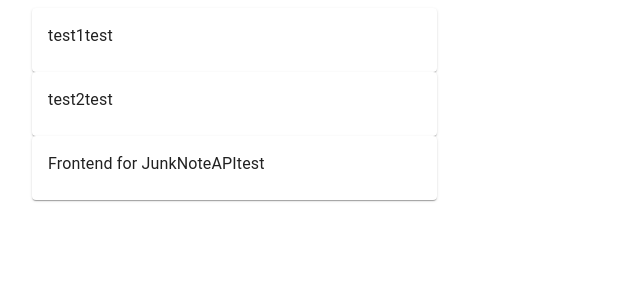
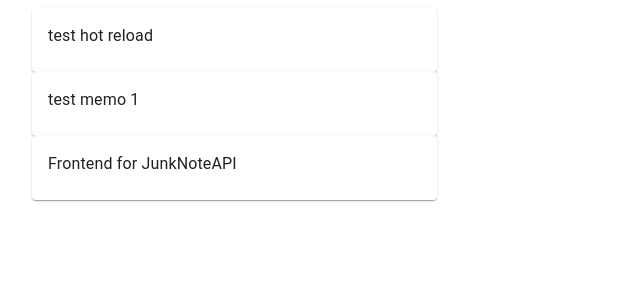
Before and after one commit to shin-hama/JunkNote, a React app: page / in a window 1280 px wide. Shown: the top 300 px of the page, without its empty margins (0-640 px from the left). Built offline with nearby package versions, Linux system fonts and the light colour scheme.

Commit message:
MAINT: Make to hot reload in docker contanier

```diff
--- a/docker-compose.yaml
+++ b/docker-compose.yaml
@@ -14,3 +14,4 @@ services:
     ports:
       - '3000:3000'
     tty: true
+    command: yarn dev
--- a/src/components/App.tsx
+++ b/src/components/App.tsx
@@ -1,13 +1,13 @@
 import React from 'react'
-import Container from "@material-ui/core/Container"
+import Container from '@material-ui/core/Container'
 import Grid from '@material-ui/core/Grid'
 
 import MemoCard from './MemoCard'
 
 export default function App() {
   const testMemos = [
-    "test1",
-    "test2",
+    "test hot reload",
+    "test memo 1",
     "Frontend for JunkNoteAPI",
   ]
   return (
--- a/src/components/MemoCard.tsx
+++ b/src/components/MemoCard.tsx
@@ -10,7 +10,7 @@ const MemoCard = ({ text }: MemoCardProps) => {
     <Card>
       <CardContent>
         <Typography>
-          {text}test
+          {text}
         </Typography>
       </CardContent>
     </Card>
--- a/webpack.config.js
+++ b/webpack.config.js
@@ -3,20 +3,25 @@ const HtmlWebpackPlugin = require('html-webpack-plugin')
 
 const htmlWebpackPlugin = new HtmlWebpackPlugin({
   template: './src/index.html',
+  filename: 'index.html',
 })
+const outputPath = path.resolve(__dirname, 'dist')
 
 module.exports = {
   //  development or production
   mode: 'development',
+  target: 'web',
   entry: './src/index.tsx',
   output: {
-    path: path.resolve(__dirname, 'dist'),
-    filename: '[name].js',
+    path: outputPath,
+    publicPath: '/js/',
+    filename: 'bundle.js',
   },
   module: {
     rules: [
       {
         test: /\.js(x?)$/,
+        exclude: /node_modules/,
         use: [
           {
             // babel
@@ -26,7 +31,6 @@ module.exports = {
             },
           },
         ],
-        exclude: /node_modules/,
       },
       {
         test: /\.ts(x?)$/,
@@ -39,11 +43,16 @@ module.exports = {
   resolve: {
     extensions: ['.js', '.ts', '.tsx'],
   },
+  devtool: 'source-map',
   devServer: {
-    contentBase: path.resolve(__dirname, 'dist'),
+    contentBase: outputPath,
     open: true,
+    hot: true,
     host: '0.0.0.0',
-    hot: true,
     port: 3000,
+    // need for hot reloading in docker container
+    watchOptions: {
+      poll: 1000,
+    },
   },
 }
```
Also changed, not shown: .devcontainer/docker-compose.yml, 2 other files (tests, documents, lock files or other folders).
